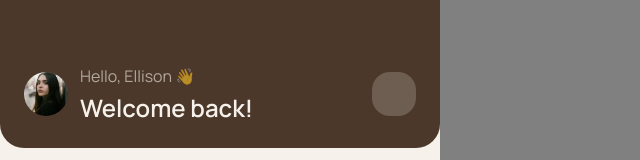
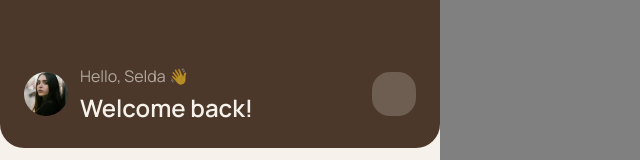
Before and after one commit to kenaneroz/reading-tracking-app, a React (Vite) app in the folder client/: page / in a window 1280 px wide. Shown: the top 160 px of the page, without its empty margins (0-640 px from the left). Built offline with nearby package versions, Linux system fonts and the light colour scheme; no server answers; some icons are missing.

Commit message:
Update Header.jsx

```diff
--- a/client/src/components/Header.jsx
+++ b/client/src/components/Header.jsx
@@ -24,7 +24,7 @@ export default function Header({ isSearchBoxVisible, setSearchBoxVisibility, set
                 />
 
                 <div>
-                    <p className="text-body text-cream/60">Hello, Ellison 👋 </p>
+                    <p className="text-body text-cream/60">Hello, Selda 👋 </p>
                     <h1 className="h3 text-cream pt-1">Welcome back!</h1>
                 </div>
             </div>
```
